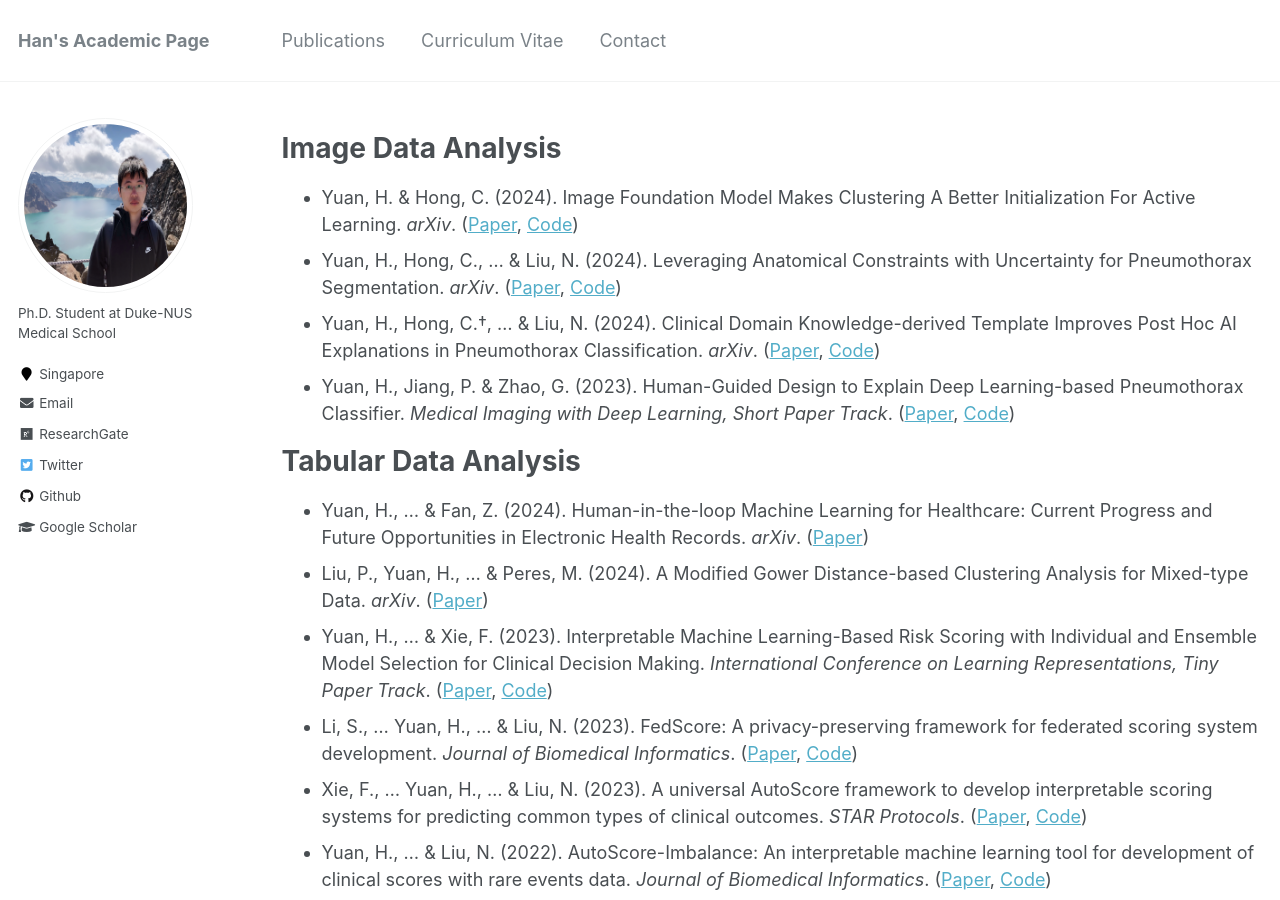
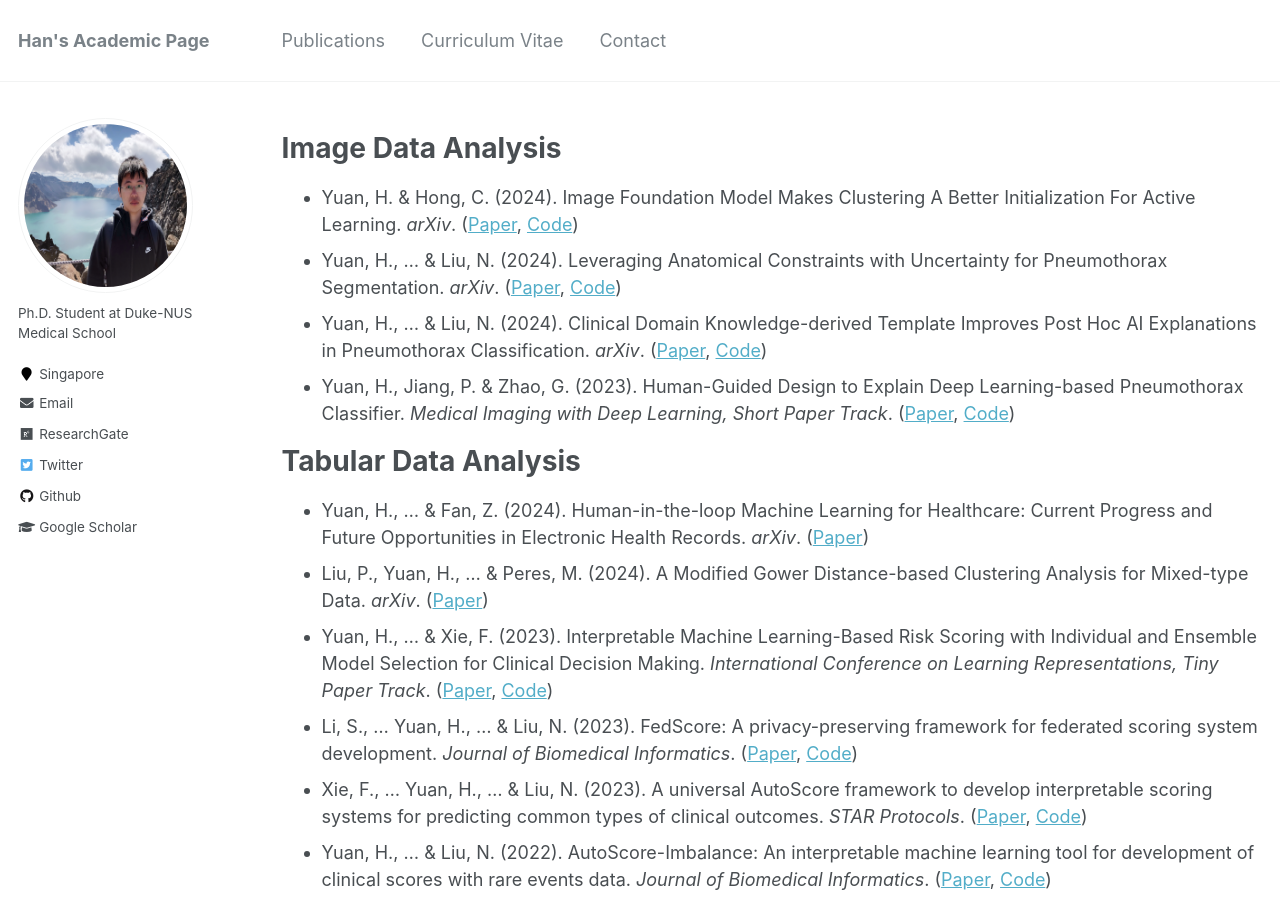
Before and after one commit to Han-Yuan-Med/Han-Yuan-Med.github.io, a Jekyll site: the page built from _pages/publications.md, in a window 1280 px wide and 900 px high. Built offline with Jekyll 4.4.1, drawn with Linux system fonts in a browser that asks for light colours; some of the changed text lies outside the part shown.

Commit message:
Update publications.md

```diff
--- a/_pages/publications.md
+++ b/_pages/publications.md
@@ -6,8 +6,8 @@ author_profile: true
 ---
 # Image Data Analysis
 * Yuan, H. & Hong, C. (2024). Image Foundation Model Makes Clustering A Better Initialization For Active Learning. *arXiv*. ([Paper](http://han-yuan-med.github.io/files/.pdf), [Code](https://github.com/Han-Yuan-Med/foundation-model))
-* Yuan, H., Hong, C., ... & Liu, N. (2024). Leveraging Anatomical Constraints with Uncertainty for Pneumothorax Segmentation. *arXiv*. ([Paper](http://han-yuan-med.github.io/files/.pdf), [Code](https://github.com/Han-Yuan-Med/constrained-learning))
-* Yuan, H., Hong, C.†, ... & Liu, N. (2024). Clinical Domain Knowledge-derived Template Improves Post Hoc AI Explanations in Pneumothorax Classification. *arXiv*. ([Paper](http://han-yuan-med.github.io/files/.pdf), [Code](https://github.com/Han-Yuan-Med/template-explanation))
+* Yuan, H., ... & Liu, N. (2024). Leveraging Anatomical Constraints with Uncertainty for Pneumothorax Segmentation. *arXiv*. ([Paper](http://han-yuan-med.github.io/files/.pdf), [Code](https://github.com/Han-Yuan-Med/constrained-learning))
+* Yuan, H., ... & Liu, N. (2024). Clinical Domain Knowledge-derived Template Improves Post Hoc AI Explanations in Pneumothorax Classification. *arXiv*. ([Paper](http://han-yuan-med.github.io/files/.pdf), [Code](https://github.com/Han-Yuan-Med/template-explanation))
 * Yuan, H., Jiang, P. & Zhao, G. (2023). Human-Guided Design to Explain Deep Learning-based Pneumothorax Classifier. *Medical Imaging with Deep Learning, Short Paper Track*. ([Paper](http://han-yuan-med.github.io/files/Human-Guided Design to Explain Deep Learning-based Pneumothorax Classifier.pdf), [Code](https://github.com/Han-Yuan-Med/template-explanation))
 
 # Tabular Data Analysis
@@ -33,7 +33,7 @@ author_profile: true
 
 # Machine Learning Theory
 * Kang, L., …, Yuan, H. & Zhu, C. (2024). Approximate Policy Iteration with Deep Minimax Average Bellman Error Minimization. *IEEE Transactions on Neural Networks and Learning Systems*. ([Paper](http://han-yuan-med.github.io/files/Approximate Policy Iteration With Deep Minimax Average Bellman Error Minimization.pdf))
-* Yuan, H., Liu, M., … & Wu, Y. (2023). An empirical study of the effect of background data size on the stability of SHapley Additive exPlanations for deep learning models. *International Conference on Learning Representations, Tiny Paper Track*. ([Paper](http://han-yuan-med.github.io/files/An empirical study of the effect of background data size on the stability of SHapley Additive exPlanations (SHAP) for deep learning models.pdf), [Code](https://github.com/Han-Yuan-Med/shap-bg-size))
+* Yuan, H., … & Wu, Y. (2023). An empirical study of the effect of background data size on the stability of SHapley Additive exPlanations for deep learning models. *International Conference on Learning Representations, Tiny Paper Track*. ([Paper](http://han-yuan-med.github.io/files/An empirical study of the effect of background data size on the stability of SHapley Additive exPlanations (SHAP) for deep learning models.pdf), [Code](https://github.com/Han-Yuan-Med/shap-bg-size))
 * Kang, L., Yuan, H. & Zhu C. (2023). Error Analysis of Fitted Q-iteration with ReLU-activated Deep Neural Networks. *International Conference on Learning Representations, Tiny Paper Track*. ([Paper](http://han-yuan-med.github.io/files/Error Analysis of Fitted Q-iteration with ReLU-Activated Deep Neural Networks.pdf))
 * Liu, M., Ning Y., Yuan, H., … & Liu, N. (2022). Balanced background and explanation data are needed in explaining deep learning models with SHAP: An empirical study on clinical decision making. *arXiv*. ([Paper](http://han-yuan-med.github.io/files/Balanced background and explanation data are needed in explaining deep learning models with SHAP An empirical study on clinical decision making.pdf))
 
```
